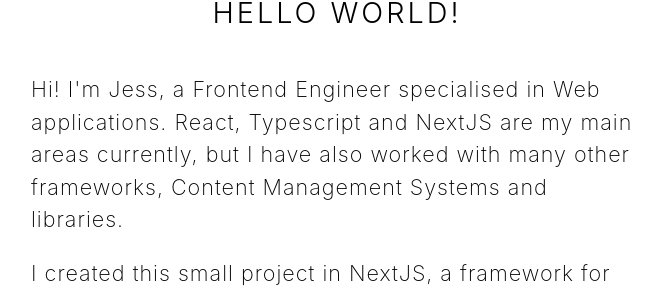
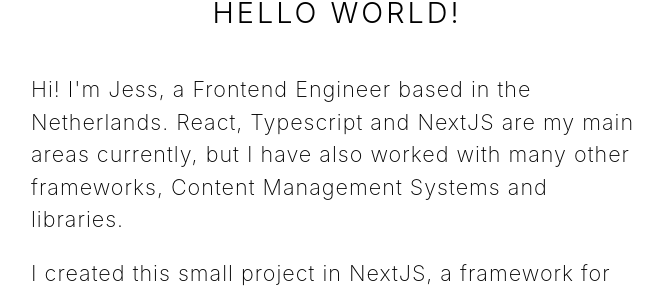
Before and after one commit to jessikadg/nextjs-blog, a Next.js app: page / in a window 1280 px wide. Shown: the part 224-512 px from the top of the page, without its empty margins (303-966 px from the left). Built offline with nearby package versions, Linux system fonts and the light colour scheme.

Commit message:
Update index.js

```diff
--- a/pages/index.js
+++ b/pages/index.js
@@ -13,7 +13,7 @@ export default function Home({ allPostsData }) {
       </Head>
       <section className={utilStyles.headingMd}>
         <p>
-          Hi! I'm Jess, a Frontend Engineer specialised in Web applications.
+          Hi! I'm Jess, a Frontend Engineer based in the Netherlands.
           React, Typescript and NextJS are my main areas currently, but I have
           also worked with many other frameworks, Content Management Systems and
           libraries.
```
